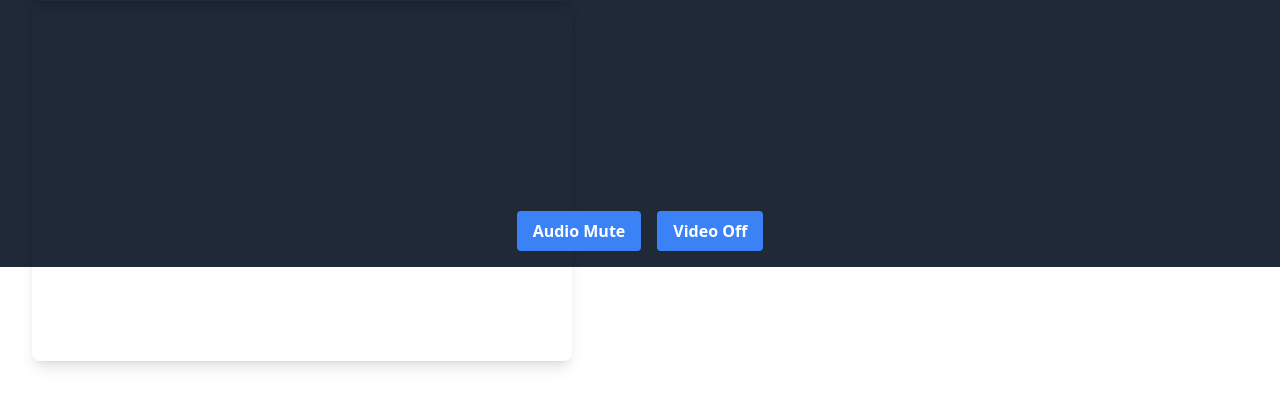
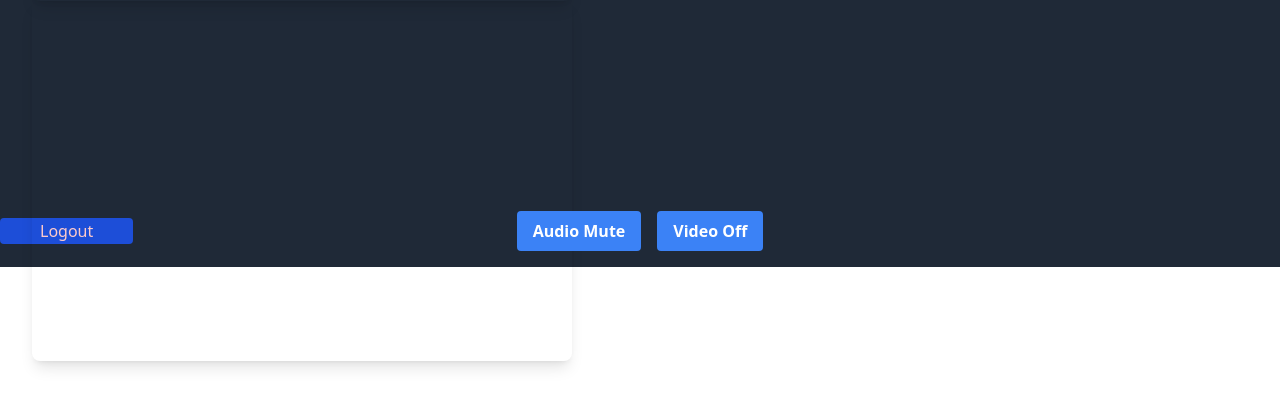
Before and after one commit to Vivekroy286/demochat, a Django app: page /meeting/ in a window 1280 px wide. Shown: the part 607-1000 px from the top of the page. Run offline with Django 5.2, Linux system fonts and the light colour scheme; a user stored in the database is signed in; style sheets or scripts are compiled from the project's sources; some libraries are stand-ins or nearby versions.

Commit message:
adding logout in meeting

```diff
--- a/vchat/base/templates/dashboard.html
+++ b/vchat/base/templates/dashboard.html
@@ -48,6 +48,8 @@
 
                     <h1 class="text-3xl text-slate-400 font-serif mb-4">Welcome, {{name}}!</h1>
 
+
+
                     <!-- create a "New Meeting" button -->
                     <div class="mb-6 mt-6">
                         <a href="{% url 'meeting' %}" <button class="bg-blue-700 hover:bg-blue-600 text-red-200 px-8 py-1 rounded">New Meeting</button></a>
--- a/vchat/base/templates/login.html
+++ b/vchat/base/templates/login.html
@@ -18,7 +18,7 @@
 <body class="bg-gray-200">
     <div class="fixed bottom-0 left-0 right-0 z-40 px-4 py-3 text-center text-white bg-gray-800"></div>
     <section class="min-h-screen flex items-stretch text-white ">
-        <div class="lg:flex w-1/2 hidden bg-gray-500 bg-no-repeat bg-cover relative items-center" style="background-image: url(https://images.unsplash.com/photo-1577495508048-b635879837f1?ixid=MXwxMjA3fDB8MHxwaG90by1wYWdlfHx8fGVufDB8fHw%3D&ixlib=rb-1.2.1&auto=format&fit=crop&w=675&q=80);">
+        <div class=" lg:flex w-1/2 hidden bg-gray-500 bg-no-repeat bg-cover relative items-center" style="background-image: url(https://images.unsplash.com/photo-1577495508048-b635879837f1?ixid=MXwxMjA3fDB8MHxwaG90by1wYWdlfHx8fGVufDB8fHw%3D&ixlib=rb-1.2.1&auto=format&fit=crop&w=675&q=80);">
             <div class="absolute bg-black opacity-60 inset-0 z-0"></div>
             <div class="w-full px-24 z-10">
                 <h1 class="text-5xl font-bold text-left tracking-wide">Keep it special</h1>
--- a/vchat/base/templates/video.html
+++ b/vchat/base/templates/video.html
@@ -75,8 +75,14 @@
             <div class="absolute bottom-0 left-0 right-0 flex justify-center mb-4">
                 <button id="btn-toggle-audio" class="bg-blue-500 hover:bg-blue-600 text-white font-bold py-2 px-4 rounded mr-2">Audio Mute</button>
                 <button id="btn-toggle-video" class="bg-blue-500 hover:bg-blue-600 text-white font-bold py-2 px-4 rounded ml-2">Video Off</button>
+
+
             </div>
         </div>
+        <div class="mb-6 mt-6">
+            <a href="{% url 'logout' %}" <button class="bg-blue-700 hover:bg-blue-600 text-red-200 px-10 py-0.5 rounded">Logout</button></a>
+        </div>
+    </div>
     </div>
 
     <script type="text/javascript" src="{% static 'js/main.js' %}"></script>
```
Also changed, not shown: vchat/db.sqlite3.
